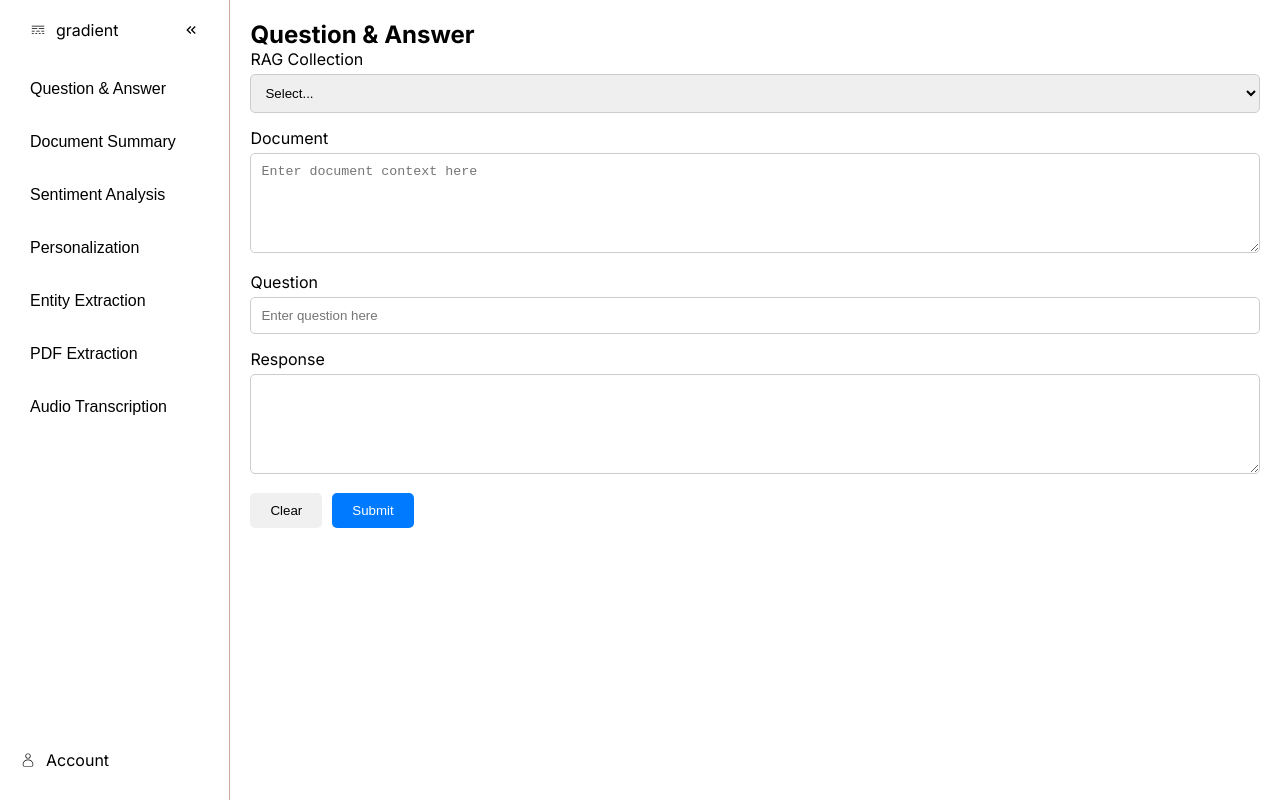
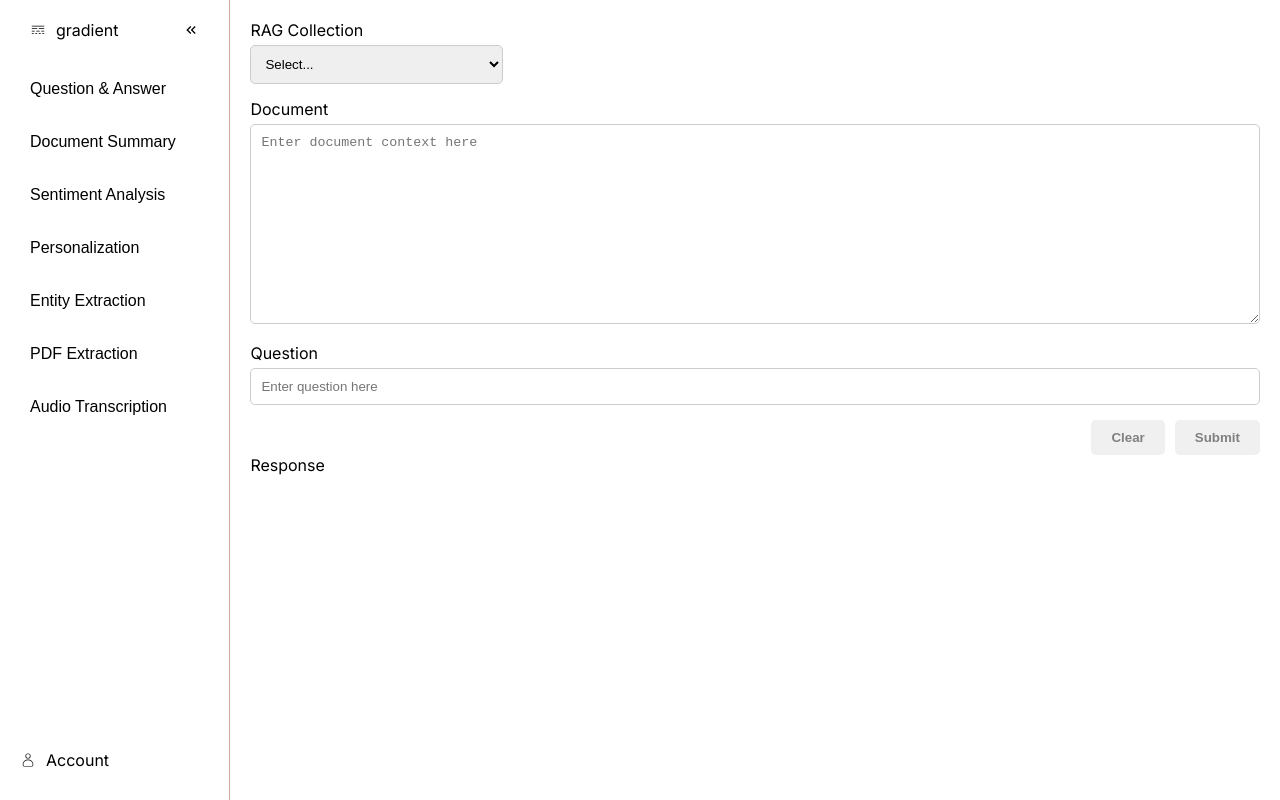
Before and after one commit to arkalal/Accelerator-Blocks---ScaleGen, a Next.js app: page / in a window 1280 px wide. Built offline with nearby package versions, Linux system fonts and the light colour scheme.

Commit message:
added redux

```diff
--- a/components/Content/Content.js
+++ b/components/Content/Content.js
@@ -1,8 +1,44 @@
+"use client";
+
 import React from "react";
 import styles from "./Content.module.scss";
+import { connect } from "react-redux";
+import QuestionAnswer from "../Tabs/QuestionAnswer/QuestionAnswer";
+import DocumentSummary from "../Tabs/DocumentSummary/DocumentSummary";
+import SentimentAnalysis from "../Tabs/SentimentAnalysis/SentimentAnalysis";
+import Personalization from "../Tabs/Personalization/Personalization";
+import EntityExtraction from "../Tabs/EntityExtraction/EntityExtraction";
+import PDFExtraction from "../Tabs/PDFExtraction/PDFExtraction";
+import AudioTranscription from "../Tabs/AudioTranscription/AudioTranscription";
 
-const Content = ({ children }) => {
-  return <div className={styles.Content}>{children}</div>;
+const Content = ({ selectedOption }) => {
+  const renderContent = () => {
+    switch (selectedOption) {
+      case "Question & Answer":
+        return <QuestionAnswer />;
+      case "Document Summary":
+        return <DocumentSummary />;
+      case "Sentiment Analysis":
+        return <SentimentAnalysis />;
+      case "Personalization":
+        return <Personalization />;
+      case "Entity Extraction":
+        return <EntityExtraction />;
+      case "PDF Extraction":
+        return <PDFExtraction />;
+      case "Audio Transcription":
+        return <AudioTranscription />;
+      default:
+        return <QuestionAnswer />;
+    }
+  };
+  return <div className={styles.Content}>{renderContent()}</div>;
 };
 
-export default Content;
+const mapStateToProps = ({ gradient }) => {
+  return {
+    selectedOption: gradient.selectedOption,
+  };
+};
+
+export default connect(mapStateToProps, null)(Content);
--- a/components/Home/Home.js
+++ b/components/Home/Home.js
@@ -1,45 +1,19 @@
-"use client";
-
-import React, { useState } from "react";
+import React from "react";
 import styles from "./Home.module.scss";
 import Sidebar from "../Sidebar/Sidebar";
 import Content from "../Content/Content";
-import QuestionAnswer from "../Tabs/QuestionAnswer/QuestionAnswer";
-import DocumentSummary from "../Tabs/DocumentSummary/DocumentSummary";
-import SentimentAnalysis from "../Tabs/SentimentAnalysis/SentimentAnalysis";
-import Personalization from "../Tabs/Personalization/Personalization";
-import EntityExtraction from "../Tabs/EntityExtraction/EntityExtraction";
-import PDFExtraction from "../Tabs/PDFExtraction/PDFExtraction";
-import AudioTranscription from "../Tabs/AudioTranscription/AudioTranscription";
+import ReduxProvider from "../../redux/ReduxProvider";
 
 const Home = () => {
-  const [selectedOption, setSelectedOption] = useState("Question & Answer");
-
-  const renderContent = () => {
-    switch (selectedOption) {
-      case "Question & Answer":
-        return <QuestionAnswer />;
-      case "Document Summary":
-        return <DocumentSummary />;
-      case "Sentiment Analysis":
-        return <SentimentAnalysis />;
-      case "Personalization":
-        return <Personalization />;
-      case "Entity Extraction":
-        return <EntityExtraction />;
-      case "PDF Extraction":
-        return <PDFExtraction />;
-      case "Audio Transcription":
-        return <AudioTranscription />;
-      default:
-        return <QuestionAnswer />;
-    }
-  };
-
   return (
     <div className={styles.Home}>
-      <Sidebar onSelection={setSelectedOption} />
-      <Content>{renderContent()}</Content>
+      <ReduxProvider>
+        <Sidebar />
+      </ReduxProvider>
+
+      <ReduxProvider>
+        <Content />
+      </ReduxProvider>
     </div>
   );
 };
--- a/components/Sidebar/Sidebar.js
+++ b/components/Sidebar/Sidebar.js
@@ -1,15 +1,19 @@
+"use client";
+
 import React, { useState } from "react";
 import styles from "./Sidebar.module.scss";
 import { PiGradientLight } from "react-icons/pi";
 import { MdKeyboardDoubleArrowLeft } from "react-icons/md";
 import { CiUser } from "react-icons/ci";
+import * as dispatcher from "../../redux/store/dispatchers";
+import { connect } from "react-redux";
 
-const Sidebar = ({ onSelection }) => {
+const Sidebar = ({ dispatchSelectedOption }) => {
   const [selected, setSelected] = useState("Question & Answer");
 
   const handleSelection = (option) => {
     setSelected(option);
-    onSelection(option);
+    dispatchSelectedOption(option);
   };
 
   return (
@@ -50,4 +54,4 @@ const Sidebar = ({ onSelection }) => {
   );
 };
 
-export default Sidebar;
+export default connect(null, dispatcher)(Sidebar);
--- a/components/Tabs/QuestionAnswer/QuestionAnswer.js
+++ b/components/Tabs/QuestionAnswer/QuestionAnswer.js
@@ -4,10 +4,9 @@ import styles from "./QuestionAnswer.module.scss";
 const QuestionAnswer = () => {
   return (
     <div className={styles.QuestionAnswer}>
-      <h2>Question & Answer</h2>
       <div className={styles.formGroup}>
         <label>RAG Collection</label>
-        <select>
+        <select className={styles.ragCollection}>
           <option>Select...</option>
         </select>
       </div>
@@ -17,15 +16,18 @@ const QuestionAnswer = () => {
       </div>
       <div className={styles.formGroup}>
         <label>Question</label>
-        <input type="text" placeholder="Enter question here" />
-      </div>
-      <div className={styles.formGroup}>
-        <label>Response</label>
-        <textarea readOnly></textarea>
+        <input
+          className={styles.QuestionAnswerInput}
+          type="text"
+          placeholder="Enter question here"
+        />
       </div>
       <div className={styles.formActions}>
         <button>Clear</button>
         <button>Submit</button>
+      </div>
+      <div className={styles.formGroup}>
+        <label>Response</label>
       </div>
     </div>
   );
--- a/components/Tabs/QuestionAnswer/QuestionAnswer.module.scss
+++ b/components/Tabs/QuestionAnswer/QuestionAnswer.module.scss
@@ -10,35 +10,38 @@
     select,
     textarea,
     input {
-      width: 100%;
       padding: 10px;
       border: 1px solid #ccc;
       border-radius: 5px;
     }
 
+    .ragCollection {
+      width: 25%;
+    }
+
+    .QuestionAnswerInput {
+      width: 100%;
+    }
+
     textarea {
-      height: 100px;
+      height: 200px;
+      width: 100%;
     }
   }
 
   .formActions {
     display: flex;
     gap: 10px;
+    justify-content: flex-end;
 
     button {
       padding: 10px 20px;
       border: none;
       border-radius: 5px;
       cursor: pointer;
-
-      &:first-child {
-        background-color: #f0f0f0;
-      }
-
-      &:last-child {
-        background-color: #007bff;
-        color: #fff;
-      }
+      background-color: #f0f0f0;
+      color: gray;
+      font-weight: bold;
     }
   }
 }
--- /dev/null
+++ b/redux/ReduxProvider.js
@@ -0,0 +1,11 @@
+"use client";
+
+import React from "react";
+import { Provider } from "react-redux";
+import store from "./store";
+
+const ReduxProvider = ({ children }) => {
+  return <Provider store={store}>{children}</Provider>;
+};
+
+export default ReduxProvider;
--- /dev/null
+++ b/redux/reducers.js
@@ -0,0 +1,7 @@
+import gradientReducer from "./store/reducer";
+
+const reducers = {
+  gradient: gradientReducer,
+};
+
+export default reducers;
--- /dev/null
+++ b/redux/store.js
@@ -0,0 +1,7 @@
+import { combineReducers, createStore } from "redux";
+import reducers from "./reducers";
+
+const reducer = combineReducers(reducers);
+
+const store = createStore(reducer);
+export default store;
--- /dev/null
+++ b/redux/store/actions.js
@@ -0,0 +1,5 @@
+const Actions = {
+  SELECTED_OPTION: "SELECTED_OPTION",
+};
+
+export default Actions;
--- /dev/null
+++ b/redux/store/dispatchers.js
@@ -0,0 +1,8 @@
+import Actions from "./actions";
+
+export const dispatchSelectedOption = (data) => {
+  return {
+    type: Actions.SELECTED_OPTION,
+    data,
+  };
+};
--- /dev/null
+++ b/redux/store/reducer.js
@@ -0,0 +1,22 @@
+import Actions from "./actions";
+
+const defaultState = {
+  selectedOption: "Question & Answer",
+};
+
+const gradientReducer = (state = defaultState, action) => {
+  switch (action.type) {
+    case Actions.SELECTED_OPTION:
+      return {
+        ...state,
+        selectedOption: action.data,
+      };
+
+    default:
+      return {
+        ...state,
+      };
+  }
+};
+
+export default gradientReducer;
```
